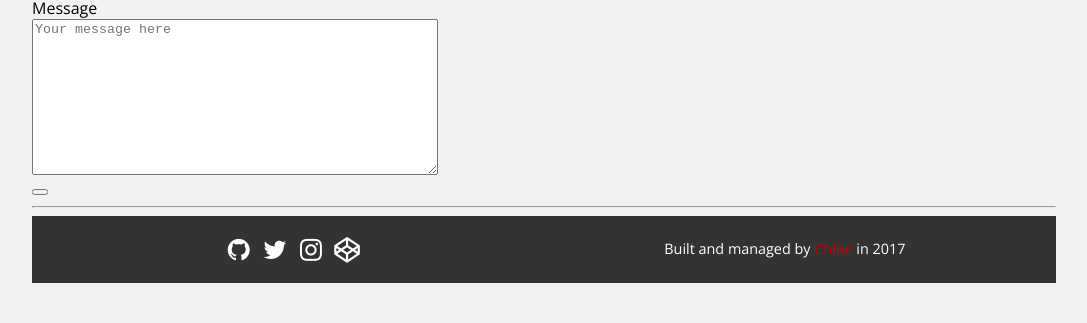
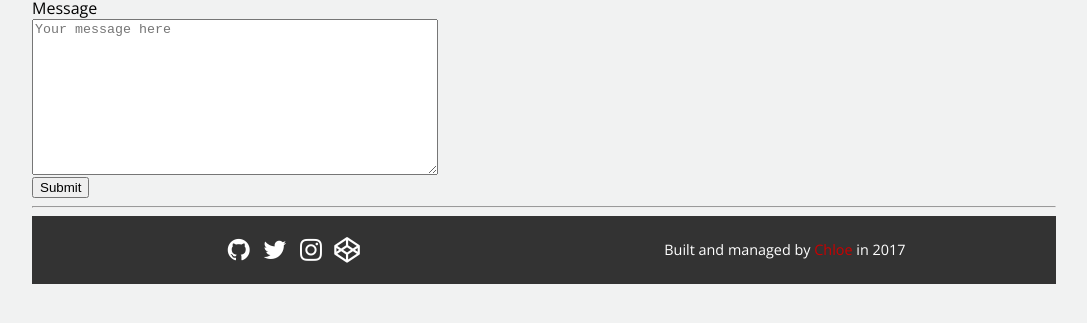
Before and after one commit to cguttweb/cguttweb.github.io, a Jekyll site: the page built from contact.html, in a window 1280 px wide. Shown: the part 262-585 px from the top of the page, without its empty margins (96-1183 px from the left). Built offline with Jekyll 4.4.1, drawn with Linux system fonts in a browser that asks for light colours; nearby versions of some CDN libraries.

Commit message:
added submit button

```diff
--- a/contact.html
+++ b/contact.html
@@ -21,7 +21,7 @@ title: Contact Page
             <textarea name="message" id="" cols="30" rows="10" placeholder="Your message here"></textarea>
         </div>
 
-          <div><button type="submit" id="submit_form"></button>
+          <div><button type="submit" id="submit_form">Submit</button>
           </div>
 
         </form>
```
